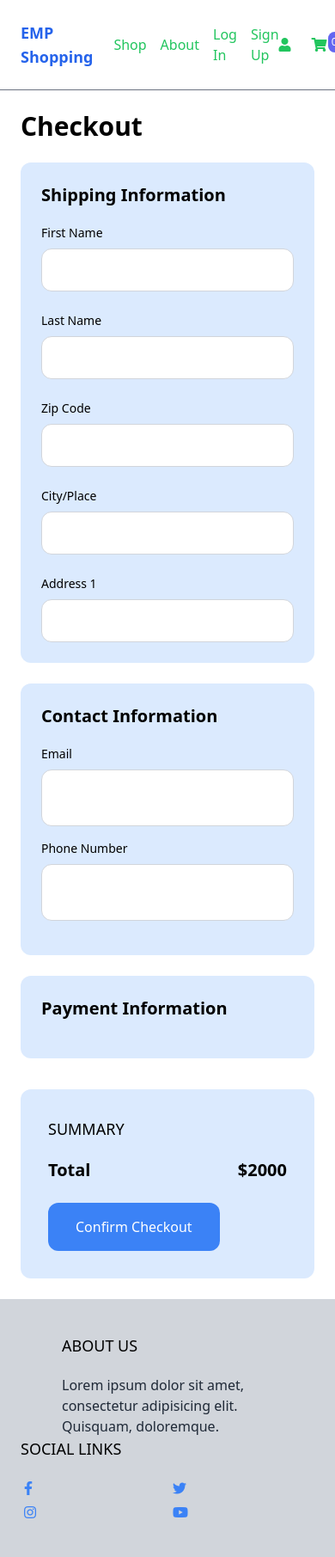
After one commit to EMPChief/Django-Ecommerce-Website, a Django app: page /checkout/ in a window 390 px wide. The commit adds this page. Shown: the whole page at 86% size. Run offline with Django 5.2, Linux system fonts and the light colour scheme; some libraries are stand-ins or nearby versions.

Commit message:
Add checkout functionality and international phone number input

```diff
--- /dev/null
+++ b/cart/templates/cart/checkout.html
@@ -0,0 +1,74 @@
+{% extends 'mainpage/base.html' %}
+{% block maincontent %}
+
+<div class="max-w-7xl mx-auto py-6 px-6 xl:px-0">
+    <div class="flex flex-wrap -mx-3 lg:mx-0">
+        <div class="product-container flex-grow w-full lg:w-2/3 px-3">
+            <h1 class="product-title text-3xl font-bold">Checkout</h1>
+            <div class="w-full mt-6">
+                <div class="mb-6 p-6 bg-blue-100 rounded-xl">
+                    <h2 class="mb-5 text-xl font-semibold">Shipping Information</h2>
+                    <div class="grid grid-cols-1 md:grid-cols-2 gap-6">
+                        <div>
+                            <label class="block mb-2 text-sm font-medium" for="first_name">First Name</label>
+                            <input type="text" id="first_name" name="first_name" class="w-full p-3 rounded-xl border border-gray-300">
+                        </div>
+                        <div>
+                            <label class="block mb-2 text-sm font-medium" for="last_name">Last Name</label>
+                            <input type="text" id="last_name" name="last_name" class="w-full p-3 rounded-xl border border-gray-300">
+                        </div>
+                        <div>
+                            <label class="block mb-2 text-sm font-medium" for="zip_code">Zip Code</label>
+                            <input type="text" id="zip_code" name="zip_code" class="w-full p-3 rounded-xl border border-gray-300">
+                        </div>
+                        <div>
+                            <label class="block mb-2 text-sm font-medium" for="city">City/Place</label>
+                            <input type="text" id="city" name="city" class="w-full p-3 rounded-xl border border-gray-300">
+                        </div>
+                        <div class="md:col-span-2">
+                            <label class="block mb-2 text-sm font-medium" for="address1">Address 1</label>
+                            <input type="text" id="address1" name="address1" class="w-full p-3 rounded-xl border border-gray-300">
+                        </div>
+
+                    </div>
+                </div>
+
+
+                <!-- Contact Information Section -->
+                <div class="mb-6 p-6 bg-blue-100 rounded-xl">
+                    <h2 class="mb-5 text-xl font-semibold">Contact Information</h2>
+                    <div class="mb-4">
+                        <label class="block mb-2 text-sm font-medium" for="email">Email</label>
+                        <input type="email" id="email" name="email" class="w-full p-5 rounded-xl border border-gray-300">
+                    </div>
+                    <div class="mb-4">
+                        <label class="block mb-2 text-sm font-medium" for="phone_number">Phone Number</label>
+                        <input type="tel" id="phone_number" name="phone_number" class="w-full p-5 rounded-xl border border-gray-300">
+                    </div>
+                </div>
+
+                <!-- Payment Information Section -->
+                <div class="mb-6 p-6 bg-blue-100 rounded-xl">
+                    <h2 class="mb-5 text-xl font-semibold">Payment Information</h2>
+                    <!-- Payment fields here -->
+                </div>
+            </div>
+        </div>
+
+        <!-- Summary Section -->
+        <div class="summary w-full lg:w-1/3 px-3">
+            <div class="p-8 bg-blue-100 rounded-xl mt-3 lg:mt-0">
+                <h2 class="summary-title uppercase text-lg mb-5">Summary</h2>
+                <div class="summary-total mb-6 flex justify-between">
+                    <span class="total-label text-xl font-semibold">Total</span>
+                    <span class="total-amount text-xl font-semibold">$2000</span>
+                </div>
+                <a href="#" class="checkout-button inline-block px-8 py-4 rounded-xl text-white bg-blue-500 hover:bg-blue-700 transition ease-in-out duration-150">
+                    Confirm Checkout
+                </a>
+            </div>
+        </div>
+    </div>
+</div>
+
+{% endblock %}
--- a/cart/views.py
+++ b/cart/views.py
@@ -11,3 +11,6 @@ def add_to_cart(request, product_id):
 
 def cart(request):
     return render(request, 'cart/cart.html')
+
+def checkout(request):
+    return render(request, 'cart/checkout.html')
--- a/config/urls.py
+++ b/config/urls.py
@@ -3,7 +3,7 @@ from django.conf.urls.static import static
 from django.contrib import admin
 from django.contrib.auth import views
 from django.urls import path
-from cart.views import add_to_cart, cart
+from cart.views import add_to_cart, cart, checkout
 from mainpage.views import custom_login, custom_logout, frontpage, login_new, shop, signup
 from product.views import product
 
@@ -15,6 +15,7 @@ urlpatterns = [
     path('login/', custom_login, name='login'),
     path('shop/<slug:slug>/', product, name='product'),
     path('cart/', cart, name='cart'),
+    path('checkout/', checkout, name='checkout'),
     path('add_to_cart/<int:product_id>/', add_to_cart, name='add_to_cart'),
     path('admin/', admin.site.urls),
 ] + static(settings.MEDIA_URL, document_root=settings.MEDIA_ROOT)
--- a/mainpage/templates/mainpage/base.html
+++ b/mainpage/templates/mainpage/base.html
@@ -123,5 +123,12 @@
       </div>
     </footer>
     <script src="https://unpkg.com/htmx.org@1.7.0"></script>
+    <script>
+      var input = document.querySelector("#phone_number");
+      intlTelInput(input, {
+          initialCountry: "no",
+          utilsScript: "https://cdnjs.cloudflare.com/ajax/libs/intl-tel-input/17.0.8/js/utils.js"
+      });
+  </script>
   </body>
 </html>
```
Also changed, not shown: mainpage/templates/mainpage/signup.html (+1 -8 lines).
